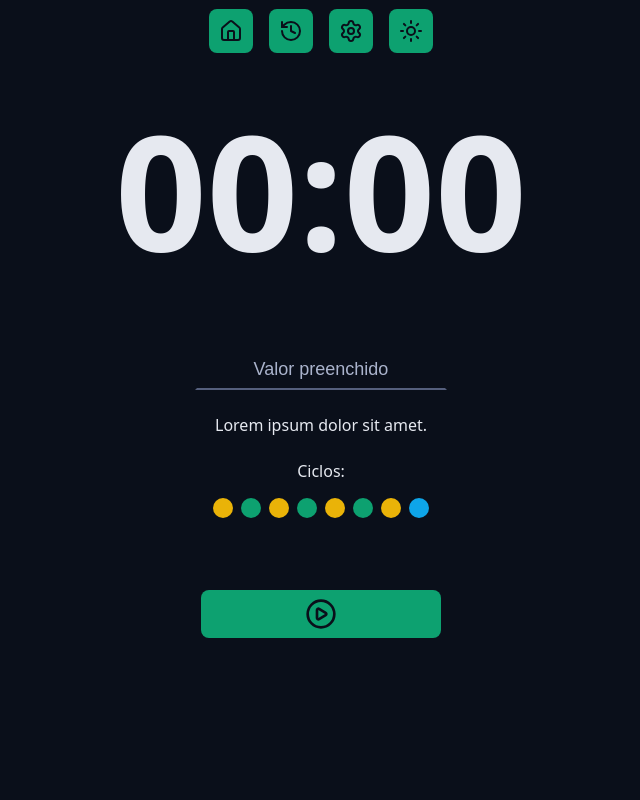
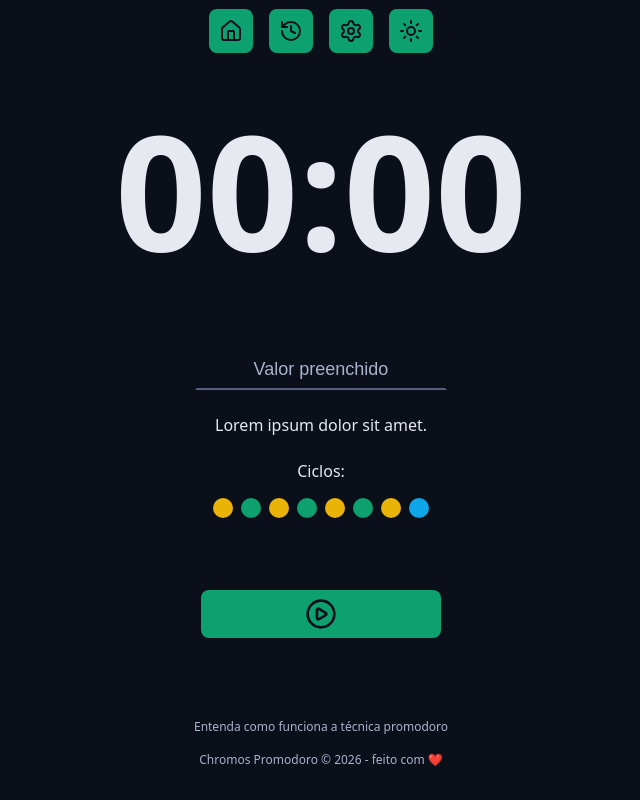
Before and after one commit to lucasximenes30/chronus, a React (Vite) app: page / in a window 1280 px wide. Shown: the part 212-1012 px from the top of the page, without its empty margins (319-959 px from the left). Before the commit the page ends 930 px from the top, so only its background shows below. Built offline with nearby package versions, Linux system fonts and the light colour scheme.

Commit message:
feat: Criando o footer

```diff
--- a/src/App.tsx
+++ b/src/App.tsx
@@ -8,6 +8,7 @@ import { DefaultInput } from './components/DefaultInput';
 import { Cycles } from './components/Cycles';
 import { DefaultButton } from './components/DefaultButton';
 import { PlayCircleIcon } from 'lucide-react';
+import { Footer } from './components/Footer';
 
 
 function App() {
@@ -51,6 +52,10 @@ function App() {
 
         </form>
       </Container>
+
+      <Container>
+        <Footer />
+      </Container>
     </>
   );
 }
--- /dev/null
+++ b/src/components/Footer/index.tsx
@@ -0,0 +1,10 @@
+import styles from'./styles.module.css';
+
+export function Footer() {
+
+    return <footer className={styles.footer}>
+        <a href="">Entenda como funciona a técnica promodoro</a>
+        <a href="">Chromos Promodoro &copy; {new Date().getFullYear()} - feito com ❤️</a>
+    </footer>
+
+}
--- /dev/null
+++ b/src/components/Footer/styles.module.css
@@ -0,0 +1,18 @@
+.footer {
+    display: flex;
+    flex-direction: column;
+    align-items: center;
+    justify-content: center;
+    font-size: 1.2rem;
+    gap: 1.6rem;
+}
+
+.footer a {
+    color: var(--text-muted);
+    text-decoration: none;
+}
+
+.footer a:hover {
+    color: var(--text-muted);
+    text-decoration: underline;
+}
```
